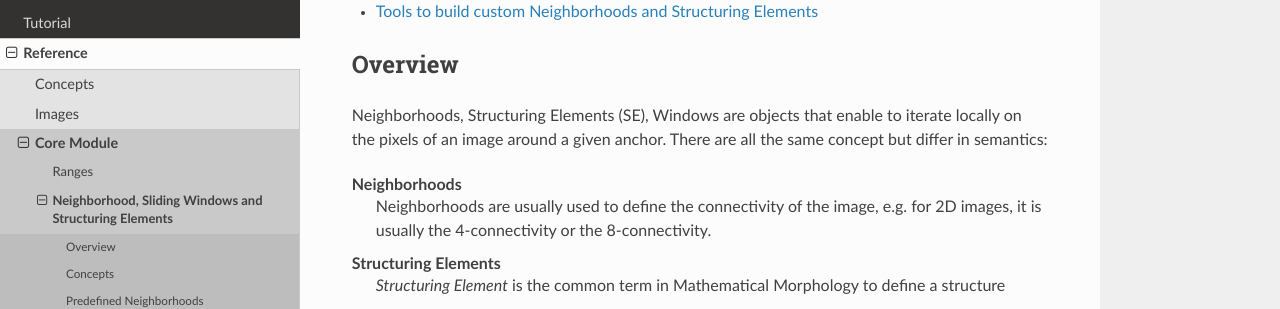
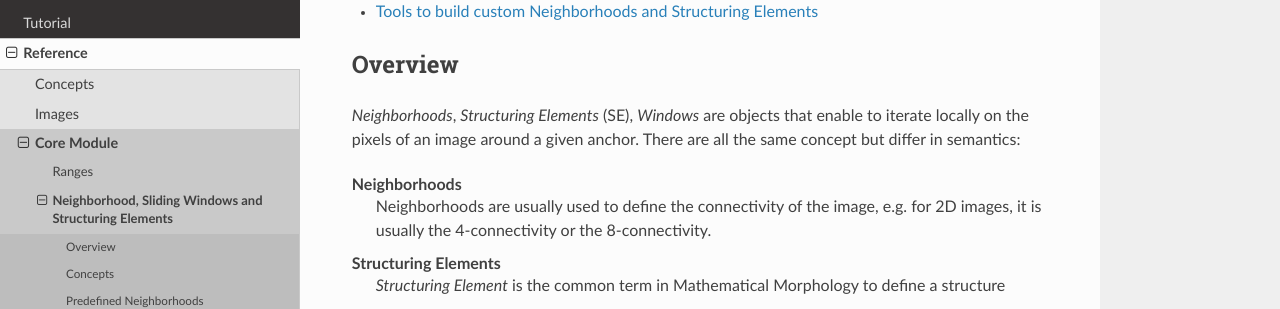
Before and after one commit to GerHobbelt/pylene, a Sphinx documentation site: the page built from doc/source/core/neighborhood.rst, in a window 1280 px wide and 1400 px high, scrolled down 213 px. Shown: the part 152-461 px from the top of the window. Built offline with Sphinx 7.4.7 and the Read the Docs theme 2.0.0, drawn with Linux system fonts in a browser that asks for light colours; part of the change alters nothing that is shown; some of the changed text lies outside the part shown.

Commit message:
Fix typos in doc

```diff
--- a/doc/source/core/neighborhood.rst
+++ b/doc/source/core/neighborhood.rst
@@ -8,7 +8,7 @@ Neighborhood, Sliding Windows and Structuring Elements
 Overview
 ********
 
-Neighborhoods, Structuring Elements (SE), Windows are objects that
+*Neighborhoods*, *Structuring Elements* (SE), *Windows* are objects that
 enable to iterate locally on the pixels of an image around a given
 anchor. There are all the same concept but differ in semantics:
 
@@ -90,23 +90,23 @@ Structuring Element
   .. rubric:: Valid Expressions
     :class: concept-expr
 
-  +-------------------+-------------+----------------------------------------------------------------------------------------------------------------------------+
-  |    Expression     | Return type |                                                         Semantics                                                          |
-  +===================+=============+============================================================================================================================+
-  | ``se(p)``         | *undefined* | Return a :cpp:concept:`Forward Range` of points centered in                                                                |
-  |                   |             | the point `p`.                                                                                                             |
-  +-------------------+-------------+----------------------------------------------------------------------------------------------------------------------------+
-  | ``se(px)``        | *undefined* | Return a :cpp:concept:`Forward Range` of pixels centered in                                                                |
-  |                   |             | the pixel `px`.                                                                                                            |
-  +-------------------+-------------+----------------------------------------------------------------------------------------------------------------------------+
-  | ``se.before(p)``  | *undefined* | Return a :cpp:concept:`Forward Range` of points before `p` (:math:`\{ q ∈ \mathcal{B}(p) ∣ q < p \}`)                      |
-  +-------------------+-------------+----------------------------------------------------------------------------------------------------------------------------+
-  | ``se.before(px)`` | *undefined* | Return a :cpp:concept:`Forward Range` of points before `px` (:math:`\{ qx ∈ \mathcal{B}(px) ∣ qx.point() < px.point() \}`) |
-  +-------------------+-------------+----------------------------------------------------------------------------------------------------------------------------+
-  | ``se.after(p)``   | *undefined* | Return a :cpp:concept:`Forward Range` of points after `p` (:math:`\{ q ∈ \mathcal{B}(p) ∣ q > p \}`)                       |
-  +-------------------+-------------+----------------------------------------------------------------------------------------------------------------------------+
-  | ``se.after(px)``  | *undefined* | Return a :cpp:concept:`Forward Range` of points after `px` (:math:`\{ qx ∈ \mathcal{B}(px) ∣ qx.point() > px.point() \}`)  |
-  +-------------------+-------------+----------------------------------------------------------------------------------------------------------------------------+
+  +-------------------+----------------+----------------------------------------------------------------------------------------------------------------------------+
+  |    Expression     |  Return type   |                                                         Semantics                                                          |
+  +===================+================+============================================================================================================================+
+  | ``se(p)``         | *impl-defined* | Return a :cpp:concept:`Forward Range` of points centered in                                                                |
+  |                   |                | the point `p`.                                                                                                             |
+  +-------------------+----------------+----------------------------------------------------------------------------------------------------------------------------+
+  | ``se(px)``        | *impl-defined* | Return a :cpp:concept:`Forward Range` of pixels centered in                                                                |
+  |                   |                | the pixel `px`.                                                                                                            |
+  +-------------------+----------------+----------------------------------------------------------------------------------------------------------------------------+
+  | ``se.before(p)``  | *impl-defined* | Return a :cpp:concept:`Forward Range` of points before `p` (:math:`\{ q ∈ \mathcal{B}(p) ∣ q < p \}`)                      |
+  +-------------------+----------------+----------------------------------------------------------------------------------------------------------------------------+
+  | ``se.before(px)`` | *impl-defined* | Return a :cpp:concept:`Forward Range` of points before `px` (:math:`\{ qx ∈ \mathcal{B}(px) ∣ qx.point() < px.point() \}`) |
+  +-------------------+----------------+----------------------------------------------------------------------------------------------------------------------------+
+  | ``se.after(p)``   | *impl-defined* | Return a :cpp:concept:`Forward Range` of points after `p` (:math:`\{ q ∈ \mathcal{B}(p) ∣ q > p \}`)                       |
+  +-------------------+----------------+----------------------------------------------------------------------------------------------------------------------------+
+  | ``se.after(px)``  | *impl-defined* | Return a :cpp:concept:`Forward Range` of points after `px` (:math:`\{ qx ∈ \mathcal{B}(px) ∣ qx.point() > px.point() \}`)  |
+  +-------------------+----------------+----------------------------------------------------------------------------------------------------------------------------+
 
 
 
@@ -148,7 +148,7 @@ Structuring Element Properties
 
     Return *true* if the *se* is decomposable, *false* otherwise.
 
-  .. cpp:function:: undefined decompose() const
+  .. cpp:function:: impl_defined decompose() const
 
     Return a list of simpler SE. If ``decompose()`` is called while ``is_decomposable()`` returns *false*, a runtime exception is raised.
 
@@ -169,7 +169,7 @@ Structuring Element Properties
 
     Return *true* if the *se* is separable, *false* otherwise.
 
-  .. cpp:function:: undefined separate() const
+  .. cpp:function:: impl_defined separate() const
 
     Return a list of simpler SE. If ``separate()`` is called while ``is_seperable()`` returns *false*, a runtime exception is raised.
 
@@ -223,8 +223,8 @@ Predefined Neighborhoods
   .. toctree::
     :maxdepth: 1
 
-    4-connected (2D) <neighborhood/c4>
-    8-connected (2D) <neighborhood/c8>
+    neighborhood/c4
+    neighborhood/c8
 
 
 Predefined Structuring Elements
```
